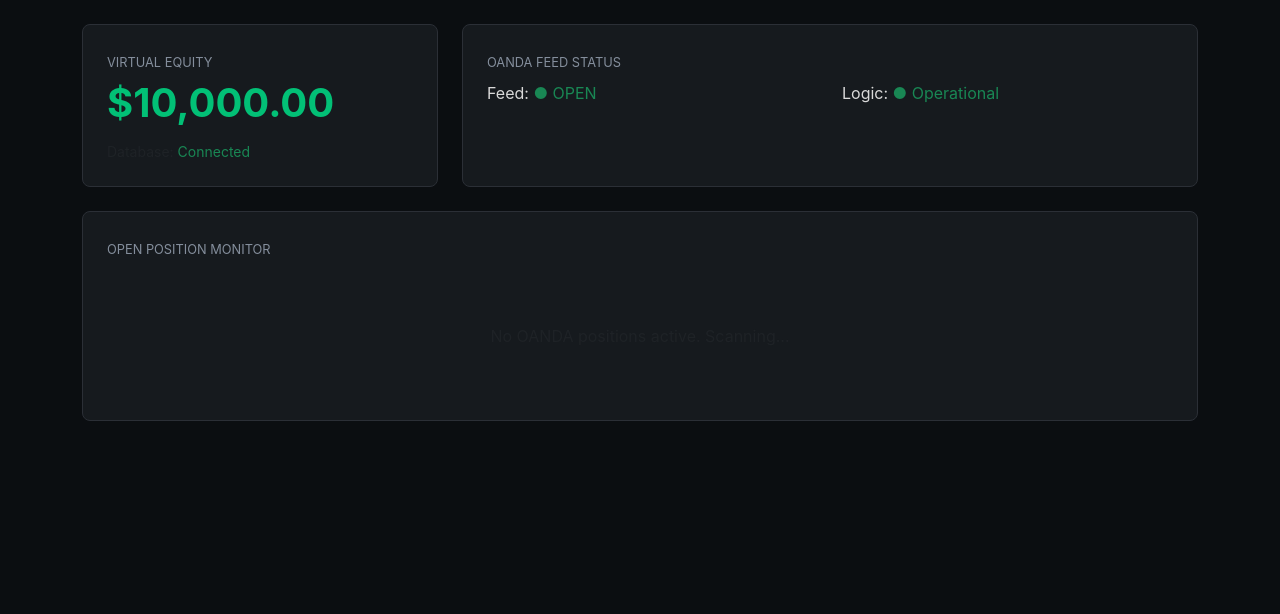
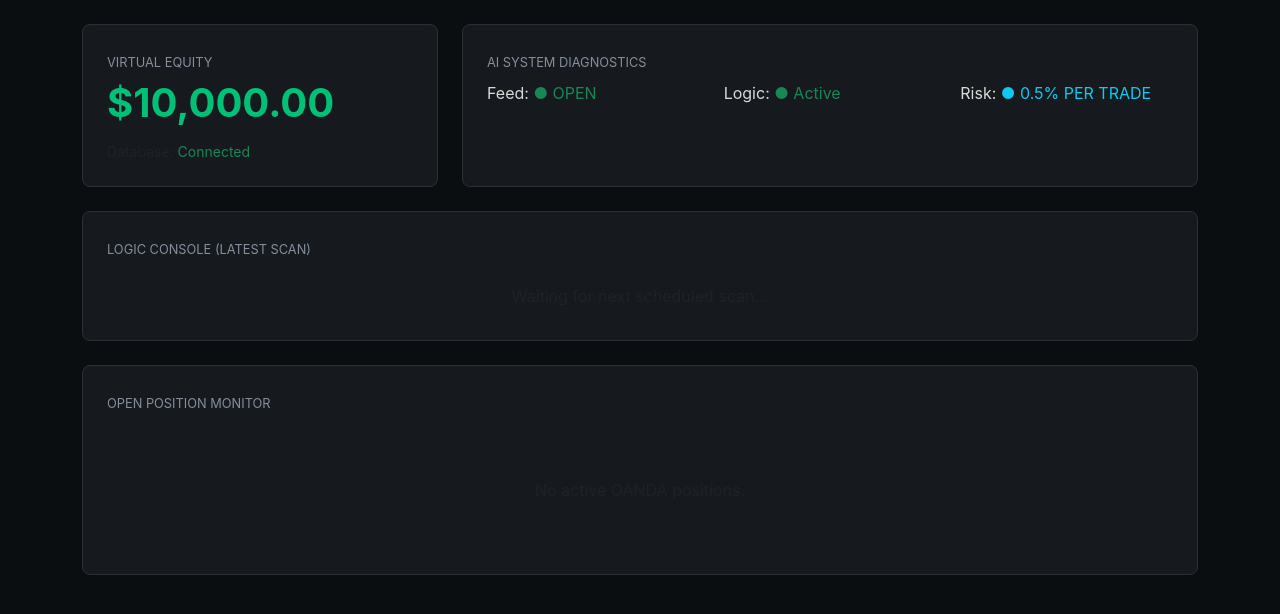
Before and after one commit to fxtra558/fxtrade, a Flask app: page / in a window 1280 px wide. Shown: the part 51-665 px from the top of the page. Run offline with Flask 3, Linux system fonts and the light colour scheme; data that the repository does not hold is empty.

Commit message:
Update index.html

```diff
--- a/templates/index.html
+++ b/templates/index.html
@@ -16,17 +16,33 @@
         .details-pane { background-color: #1e2329; border-radius: 4px; padding: 15px; margin-top: 5px; }
         .arrow-btn { cursor: pointer; color: #848e9c; font-size: 0.9rem; }
         .arrow-btn:hover { color: white; }
+        .market-closed { background-color: #f8496015; border: 1px solid #f84960; color: #f84960; padding: 10px; border-radius: 8px; text-align: center; margin-bottom: 20px; }
+        .market-closing { background-color: #f0b90b15; border: 1px solid #f0b90b; color: #f0b90b; padding: 10px; border-radius: 8px; text-align: center; margin-bottom: 20px; }
     </style>
 </head>
 <body>
     <nav class="navbar navbar-dark bg-dark border-bottom border-secondary mb-4">
         <div class="container">
-            <span class="navbar-brand mb-0 h1">STEVEN AI TRADER <small class="text-muted" style="font-size: 0.6rem;">v1.2 OANDA LIVE</small></span>
-            <a href="/tick" class="btn btn-sm btn-outline-primary">Manual Scan</a>
+            <span class="navbar-brand mb-0 h1">STEVEN AI TRADER <small class="text-muted" style="font-size: 0.6rem;">v1.2 WEEKEND SAFE</small></span>
+            <div class="d-flex align-items-center gap-3">
+                <small class="text-muted">Strategy: V3 Sniper</small>
+                <a href="/tick" class="btn btn-sm btn-outline-primary {{ 'disabled' if data_status == 'CLOSED' }}">Manual Scan</a>
+            </div>
         </div>
     </nav>
 
     <div class="container">
+        <!-- Weekend Safety Banners -->
+        {% if data_status == 'CLOSED' %}
+        <div class="market-closed">
+            <strong>● MARKET CLOSED:</strong> AI is currently in sleep mode. Scans will resume Sunday 5PM EST.
+        </div>
+        {% elif data_status == 'CLOSING' %}
+        <div class="market-closing">
+            <strong>● FRIDAY SETTLEMENT:</strong> Market is closing soon. All positions have been flattened for weekend safety.
+        </div>
+        {% endif %}
+
         <div class="row g-4 mb-4">
             <div class="col-md-4">
                 <div class="terminal-card p-4 h-100">
@@ -37,12 +53,27 @@
             </div>
             <div class="col-md-8">
                 <div class="terminal-card p-4 h-100">
-                    <span class="stat-label">OANDA Feed Status</span>
+                    <span class="stat-label">AI System Diagnostics</span>
                     <div class="row mt-2">
-                        <div class="col-6">Feed: <span class="text-success">● {{ data_status }}</span></div>
-                        <div class="col-6">Logic: <span class="text-success">● Operational</span></div>
+                        <div class="col-4">Feed: <span class="{{ 'text-success' if data_status == 'OPEN' else 'text-warning' }}">● {{ data_status }}</span></div>
+                        <div class="col-4">Logic: <span class="text-success">● {{ logic_status }}</span></div>
+                        <div class="col-4">Risk: <span class="text-info">● 0.5% PER TRADE</span></div>
                     </div>
                 </div>
+            </div>
+        </div>
+
+        <!-- Logic Console -->
+        <div class="terminal-card p-4 mb-4">
+            <span class="stat-label">Logic Console (Latest Scan)</span>
+            <div class="row mt-3">
+                {% for sym, log in last_logs.items() %}
+                <div class="col-md-4 mb-2">
+                    <small class="text-info">{{ sym }}:</small> <small class="text-muted">{{ log }}</small>
+                </div>
+                {% else %}
+                <div class="col-12 text-center py-2 text-muted">Waiting for next scheduled scan...</div>
+                {% endfor %}
             </div>
         </div>
 
@@ -54,8 +85,8 @@
                     <div class="d-flex justify-content-between align-items-center p-3 border-bottom border-secondary">
                         <div style="width: 20%;"><strong>{{ trade.symbol }}</strong></div>
                         <div style="width: 15%;"><span class="{{ 'buy-badge' if trade.side == 'BUY' else 'sell-badge' }}">{{ trade.side }}</span></div>
-                        <div style="width: 25%;" class="{{ 'text-success' if trade.get('pl_pct', 0) >= 0 else 'text-danger' }}">
-                            {{ '+' if trade.get('pl_pct', 0) >= 0 }}{{ trade.get('pl_pct', 0) }}%
+                        <div style="width: 25%;" class="{{ 'text-success' if trade.pl_pct >= 0 else 'text-danger' }}">
+                            {{ '+' if trade.pl_pct >= 0 }}{{ trade.pl_pct }}%
                         </div>
                         <div class="arrow-btn" data-bs-toggle="collapse" data-bs-target="#details{{ loop.index }}">
                             ▼ Details
@@ -66,15 +97,15 @@
                         <div class="details-pane">
                             <div class="row text-center">
                                 <div class="col-3"><small class="stat-label d-block">Entry</small> {{ trade.entry }}</div>
-                                <div class="col-3"><small class="stat-label d-block">Live</small> <span class="text-info">{{ trade.get('current_price', '---') }}</span></div>
+                                <div class="col-3"><small class="stat-label d-block">Live</small> <span class="text-info">{{ trade.current_price }}</span></div>
                                 <div class="col-3"><small class="stat-label d-block">SL</small> <span class="text-danger">{{ trade.sl }}</span></div>
-                                <div class="col-3"><small class="stat-label d-block">TP</small> <span class="text-success">{{ trade.tp }}</span></div>
+                                <div class="col-3"><small class="stat-label d-block">TP (2R)</small> <span class="text-success">{{ trade.tp_2r }}</span></div>
                             </div>
                         </div>
                     </div>
                 </div>
                 {% else %}
-                <div class="text-center py-5 text-muted">No OANDA positions active. Scanning...</div>
+                <div class="text-center py-5 text-muted">No active OANDA positions.</div>
                 {% endfor %}
             </div>
         </div>
```
